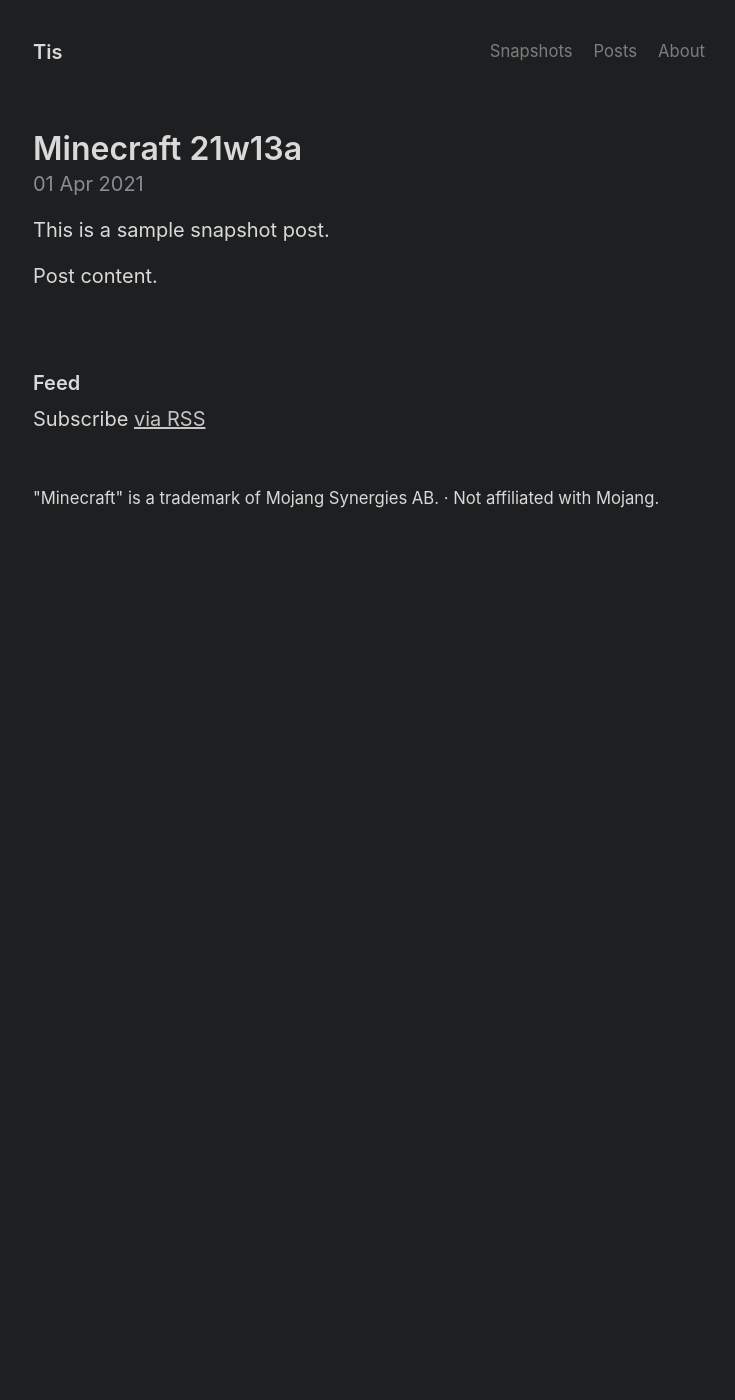
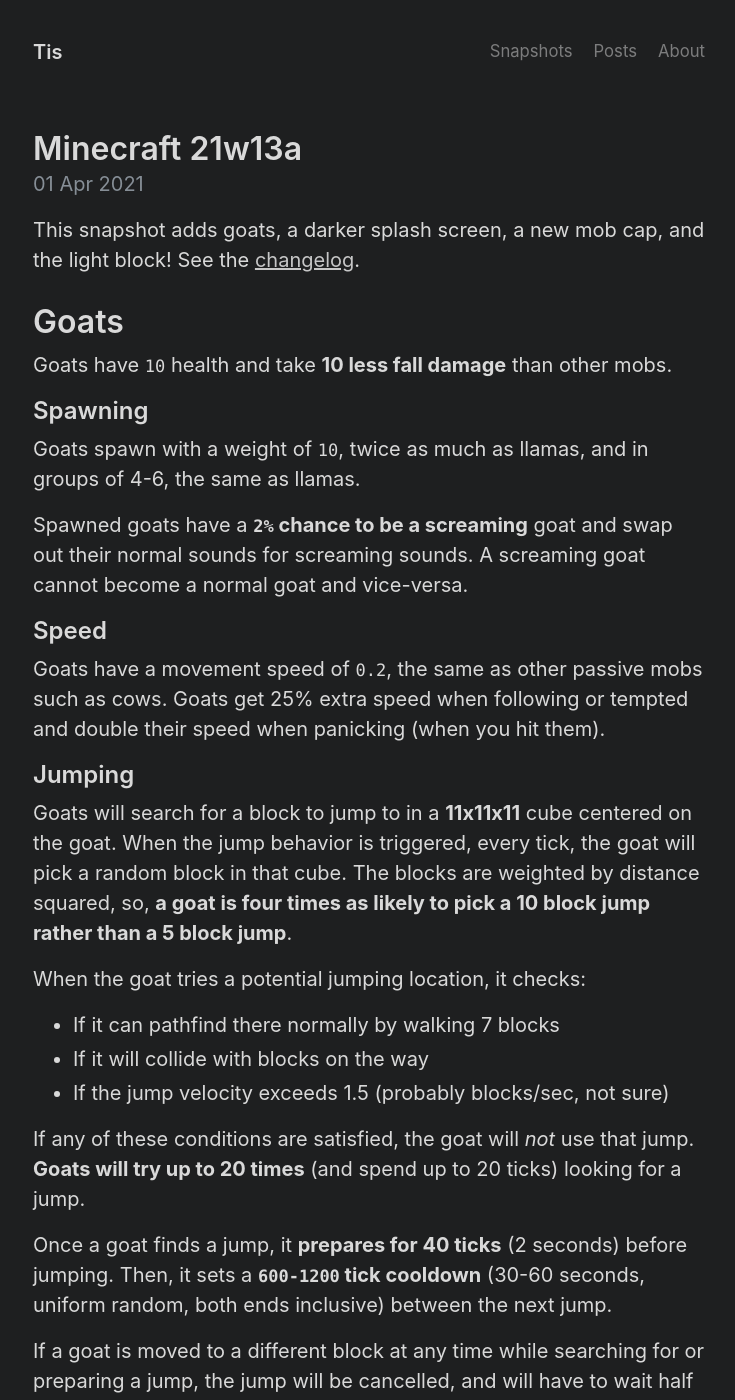
Before and after one commit to Tisawesomeness/tisawesomeness.github.io, a Jekyll site: the page built from snapshots/_posts/2021-03-31-21w13a.md, in a window 1280 px wide and 1400 px high. Shown: the whole window, without its empty margins (271-1006 px from the left). Built offline with Jekyll 4.4.1, drawn with Linux system fonts in a browser that asks for light colours; some of the changed text lies outside the part shown.

Commit message:
Write 21w13a snapshot post

```diff
--- a/snapshots/_posts/2021-03-31-21w13a.md
+++ b/snapshots/_posts/2021-03-31-21w13a.md
@@ -4,6 +4,44 @@
 date:   2021-03-31 21:34:40 -0500
 ---
 
-This is a sample snapshot post.
+This snapshot adds goats, a darker splash screen, a new mob cap, and the light block! See the [changelog](https://www.minecraft.net/en-us/article/minecraft-snapshot-21w13a).
 
-Post content.
+# Goats
+
+Goats have `10` health and take **10 less fall damage** than other mobs.
+
+## Spawning
+
+Goats spawn with a weight of `10`, twice as much as llamas, and in groups of 4-6, the same as llamas.
+
+Spawned goats have a **`2%` chance to be a screaming** goat and swap out their normal sounds for screaming sounds. A screaming goat cannot become a normal goat and vice-versa.
+
+## Speed
+
+Goats have a movement speed of `0.2`, the same as other passive mobs such as cows. Goats get 25% extra speed when following or tempted and double their speed when panicking (when you hit them).
+
+## Jumping
+
+Goats will search for a block to jump to in a **11x11x11** cube centered on the goat. When the jump behavior is triggered, every tick, the goat will pick a random block in that cube. The blocks are weighted by distance squared, so, **a goat is four times as likely to pick a 10 block jump rather than a 5 block jump**.
+
+When the goat tries a potential jumping location, it checks:
+
+- If it can pathfind there normally by walking 7 blocks
+- If it will collide with blocks on the way
+- If the jump velocity exceeds 1.5 (probably blocks/sec, not sure)
+
+If any of these conditions are satisfied, the goat will *not* use that jump. **Goats will try up to 20 times** (and spend up to 20 ticks) looking for a jump.
+
+Once a goat finds a jump, it **prepares for 40 ticks** (2 seconds) before jumping. Then, it sets a  **`600-1200` tick cooldown** (30-60 seconds, uniform random, both ends inclusive) between the next jump.
+
+If a goat is moved to a different block at any time while searching for or preparing a jump, the jump will be cancelled, and will have to wait half the usual cooldown for another jump.
+
+Goats will not try to jump if they are standing on a honey block.
+
+# Underwater Cave Mob Category
+
+**Glow Squids and Axolotls** now count towards the `underground_water_creature` mob cap instead of the old water creature cap. Both caps hold **5 mobs** in singleplayer.
+
+# Freeze Damage
+
+Mobs in the `freeze_hurts_extra_types` entity tag (Striders, Blazes, Magma Cubes) will take **5 times** more damage from freezing. The time it takes to get frozen does not change.
```
